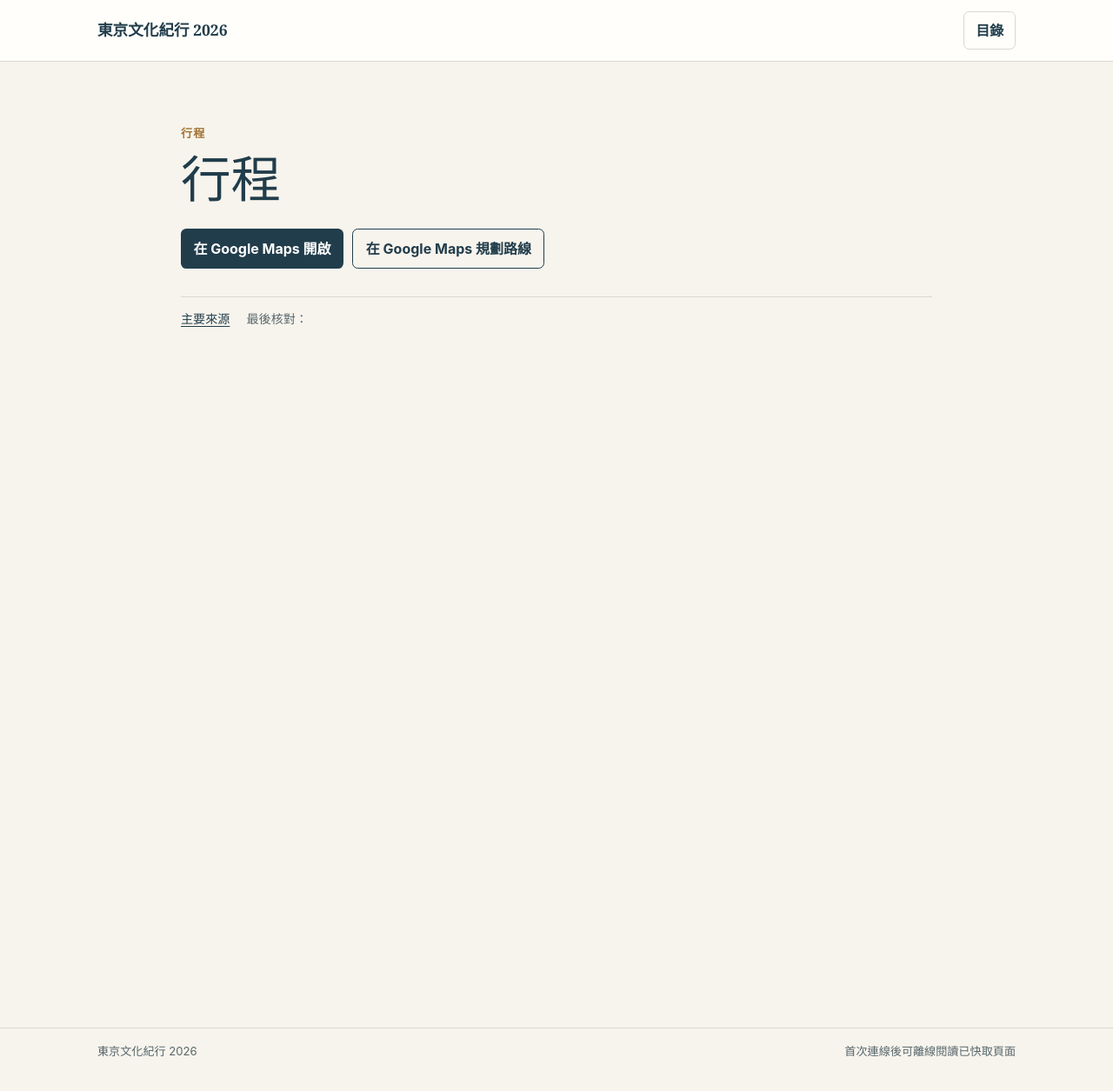
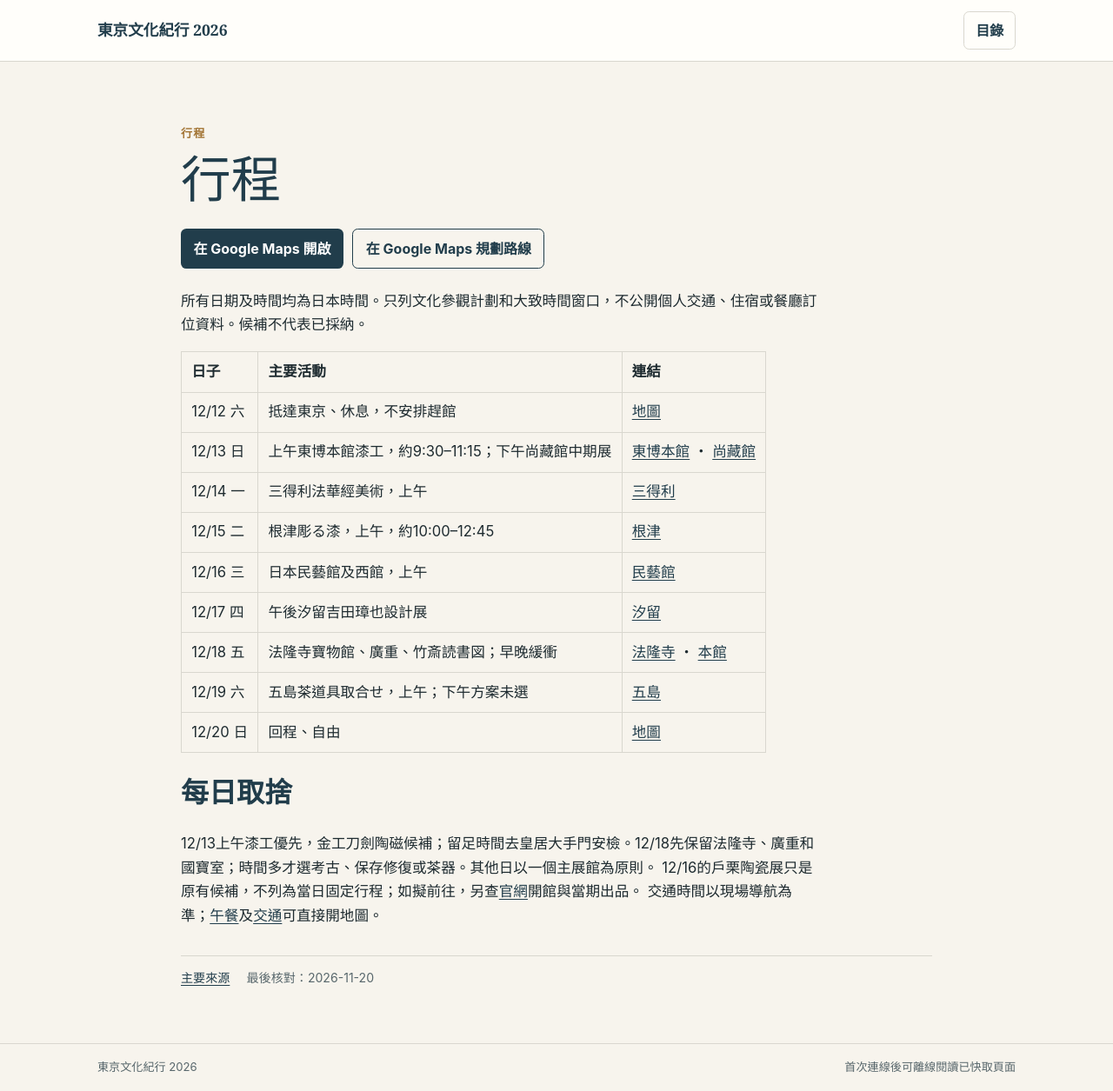
Before and after one commit to davetwchiu/tokyo-culture-trip-2026, a Jekyll site: the page built from content/itinerary.md, in a window 1280 px wide and 1255 px high. Shown: the whole window at 87% size. Built offline with Jekyll 4.4.1, drawn with Linux system fonts in a browser that asks for light colours.

Commit message:
Complete content/itinerary.md content

```diff
--- a/content/itinerary.md
+++ b/content/itinerary.md
@@ -5,10 +5,29 @@ permalink: /itinerary/
 section: 行程
 navigation: true
 nav_order: 2
-source: ""
-last_checked: ""
+source: "https://www.tnm.jp/modules/r_free_page/index.php?id=113&lang=ja"
+last_checked: "2026-11-20"
 maps_query: ""
 maps_origin: ""
 maps_destination: ""
 offline: true
 ---
+
+所有日期及時間均為日本時間。只列文化參觀計劃和大致時間窗口，不公開個人交通、住宿或餐廳訂位資料。候補不代表已採納。
+
+| 日子 | 主要活動 | 連結 |
+|---|---|---|
+| 12/12 六 | 抵達東京、休息，不安排趕館 | [地圖](https://www.google.com/maps/search/?api=1&query=%E6%9D%B1%E4%BA%AC%E9%A7%85) |
+| 12/13 日 | 上午東博本館漆工，約9:30–11:15；下午尚藏館中期展 | [東博本館]({{ '/museums/tokyo-national-museum/buildings/honkan/' | relative_url }}) ・ [尚藏館]({{ '/museums/sannomaru/' | relative_url }}) |
+| 12/14 一 | 三得利法華經美術，上午 | [三得利]({{ '/museums/suntory/' | relative_url }}) |
+| 12/15 二 | 根津彫る漆，上午，約10:00–12:45 | [根津]({{ '/museums/nezu/' | relative_url }}) |
+| 12/16 三 | 日本民藝館及西館，上午 | [民藝館]({{ '/museums/mingeikan/' | relative_url }}) |
+| 12/17 四 | 午後汐留吉田璋也設計展 | [汐留]({{ '/museums/panasonic/' | relative_url }}) |
+| 12/18 五 | 法隆寺寶物館、廣重、竹斎読書図；早晚緩衝 | [法隆寺]({{ '/museums/tokyo-national-museum/buildings/horyuji/' | relative_url }}) ・ [本館]({{ '/museums/tokyo-national-museum/buildings/honkan/' | relative_url }}) |
+| 12/19 六 | 五島茶道具取合せ，上午；下午方案未選 | [五島]({{ '/museums/gotoh/' | relative_url }}) |
+| 12/20 日 | 回程、自由 | [地圖](https://www.google.com/maps/search/?api=1&query=%E7%BE%BD%E7%94%B0%E7%A9%BA%E6%B8%AF) |
+
+## 每日取捨
+12/13上午漆工優先，金工刀劍陶磁候補；留足時間去皇居大手門安檢。12/18先保留法隆寺、廣重和國寶室；時間多才選考古、保存修復或茶器。其他日以一個主展館為原則。
+12/16的戶栗陶瓷展只是原有候補，不列為當日固定行程；如擬前往，另查[官網](https://toguri-museum.or.jp/)開館與當期出品。
+交通時間以現場導航為準；[午餐]({{ '/lunch/' | relative_url }})及[交通]({{ '/transport/' | relative_url }})可直接開地圖。
```
